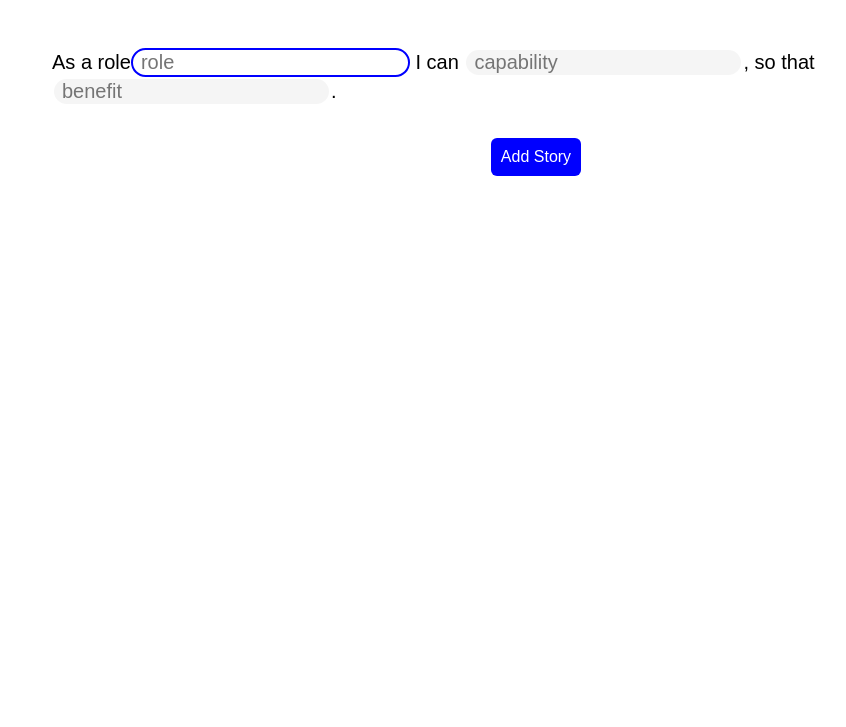
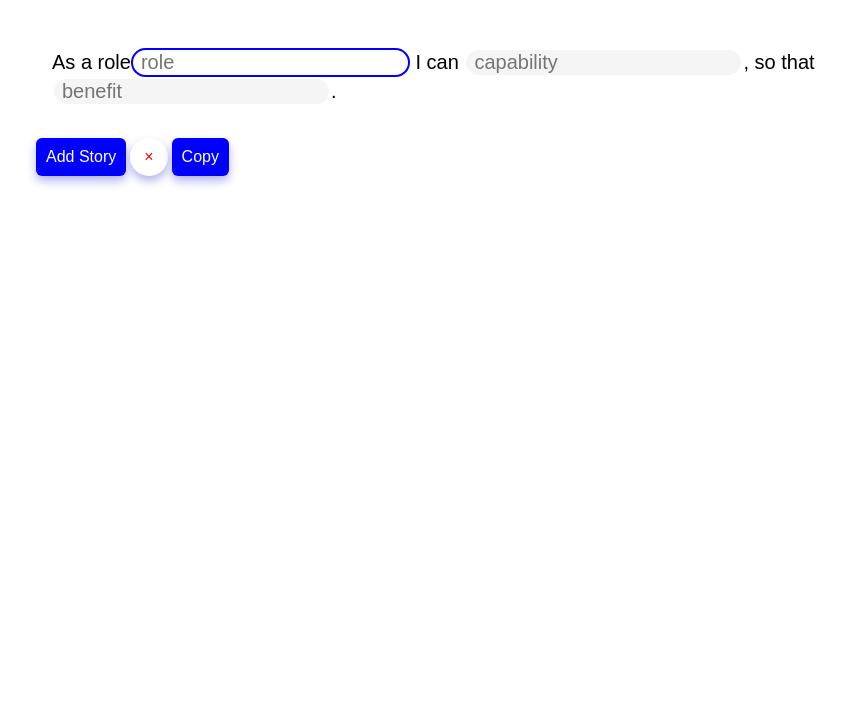
Before and after one commit to SandervdW/Storiis, a plain HTML site: page index.html in a window 1280 px wide. Shown: the part 73-800 px from the top of the page, without its empty margins (104-950 px from the left). Drawn offline with Linux system fonts and the light colour scheme.

Commit message:
Add delete and copy functionality
Clear the form, and copy the content of the newly created user story by using dedicated buttons

```diff
--- a/index.html
+++ b/index.html
@@ -30,6 +30,20 @@
         var element = document.getElementById("saved");
         element.appendChild(para);
       }
+      // DELETE ENTRY
+      function deleteStory () {
+        document.getElementById("role").value = "";
+        document.getElementById("capability").value = "";
+        document.getElementById("benefit").value = "";
+        document.getElementById("role").focus();
+      }
+      // COPY STORY
+      function copyStory() {
+        document.getElementById("copystor").textContent = "Copied!";
+        var copyText = document.getElementById("output");
+        copyText.select();
+        document.execCommand("copy");
+      }
       /* SUBMIT ENTRY WITH ENTER KEY */
       document.onkeydown=function(evt){
         var keyCode = evt ? (evt.which ? evt.which : evt.keyCode) : event.keyCode;
@@ -54,8 +68,10 @@
       </form>
 
       <!-- SUBMIT BUTTON -->
-      <div>
+      <div id="buttons">
         <button onclick="createStory()">Add Story</button>
+        <button class="destructive" onclick="deleteStory()">×</button>
+        <button id="copystor" onclick="copyStory()">Copy</button>
       </div>
     </div>
 
--- a/styles.css
+++ b/styles.css
@@ -49,6 +49,28 @@ button {
   font-size: 16px;
   color: white;
   border-radius: 6px;
+  box-shadow: 0px 5px 10px 0px rgba(0, 0, 200, 0.3);
+  transition: box-shadow 0.1s ease-in-out;
+}
+
+button:hover {
+  box-shadow: 0px 2px 4px 0px rgba(0, 0, 200, 0.5);
+  background: darkblue;
+}
+
+.destructive {
+  background-color: white;
+  border-radius: 20px;
+  padding: 10px 14px;
+  /* border: 1px solid grey; */
+  color: red;
+}
+
+.destructive:hover {
+  background: white;
+}
+
+#buttons {
   display: block;
   margin-left: auto;
   margin-right: auto;
```
